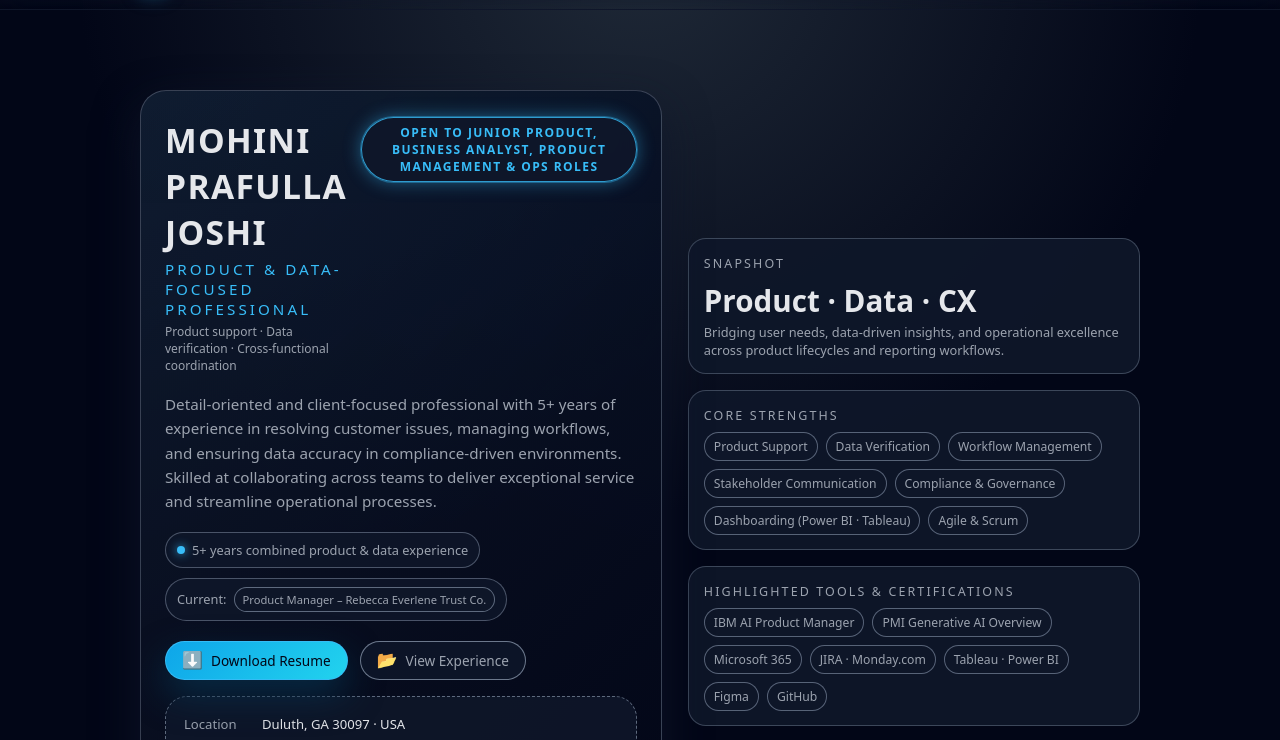
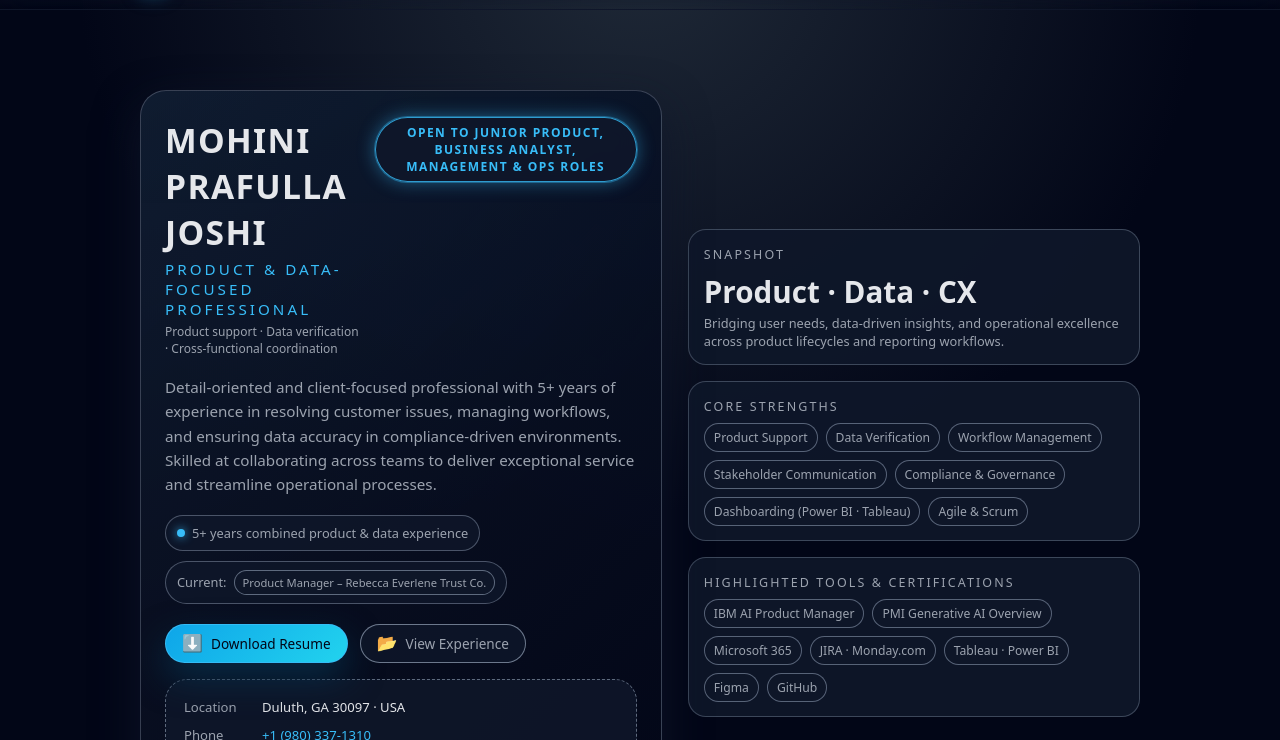
Before and after one commit to mojo-work/MohiniJoshiProfile, a plain HTML site: page index.html in a window 1280 px wide. Shown: the part 52-792 px from the top of the page. Drawn offline with Linux system fonts and the light colour scheme.

Commit message:
updating open to

```diff
--- a/index.html
+++ b/index.html
@@ -42,7 +42,7 @@
                   Product support · Data verification · Cross-functional coordination
                 </p>
               </div>
-              <span class="hero-pill">Open to Junior Product, Business Analyst, Product Management & Ops roles</span>
+              <span class="hero-pill">Open to Junior Product, Business Analyst, Management & Ops roles</span>
             </div>
 
             <p class="hero-summary">
```
